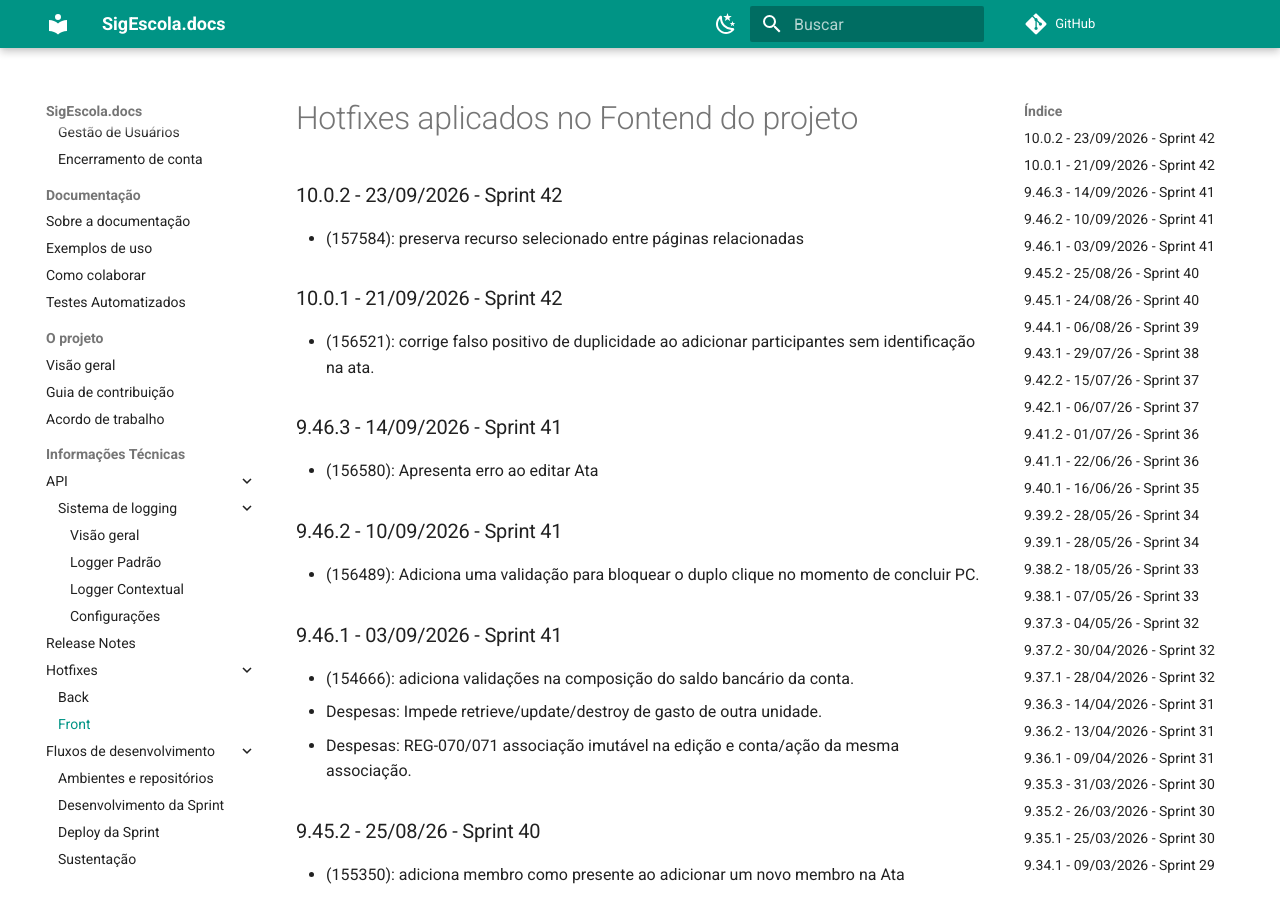
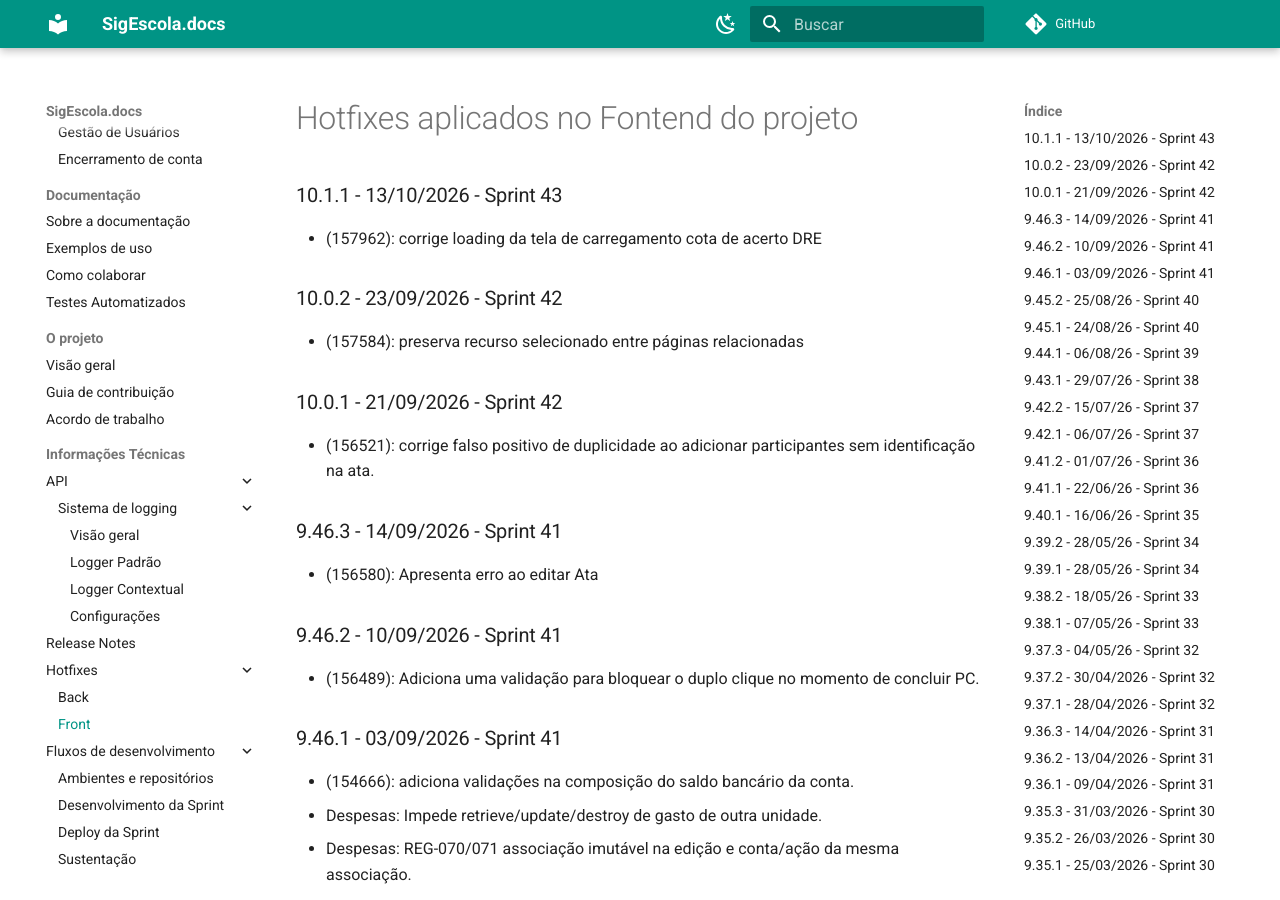
Before and after one commit to prefeiturasp/SME-PTRF-Docs, an MkDocs documentation site: the page built from docs/projeto/hotfixes_front.md, in a window 1280 px wide and 900 px high. Built offline with MkDocs 1.6.1 and Material for MkDocs 9.7.7, drawn with Linux system fonts in a browser that asks for light colours; comment, search, counter and statistics services are not loaded.

Commit message:
Update hotfixes_front.md

```diff
--- a/docs/projeto/hotfixes_front.md
+++ b/docs/projeto/hotfixes_front.md
@@ -1,4 +1,7 @@
 # Hotfixes aplicados no Fontend do projeto
+
+### 10.1.1 - 13/10/2026 - Sprint 43
+* (157962): corrige loading da tela de carregamento cota de acerto DRE
 
 ### 10.0.2 - 23/09/2026 - Sprint 42
 * (157584): preserva recurso selecionado entre páginas relacionadas
```
